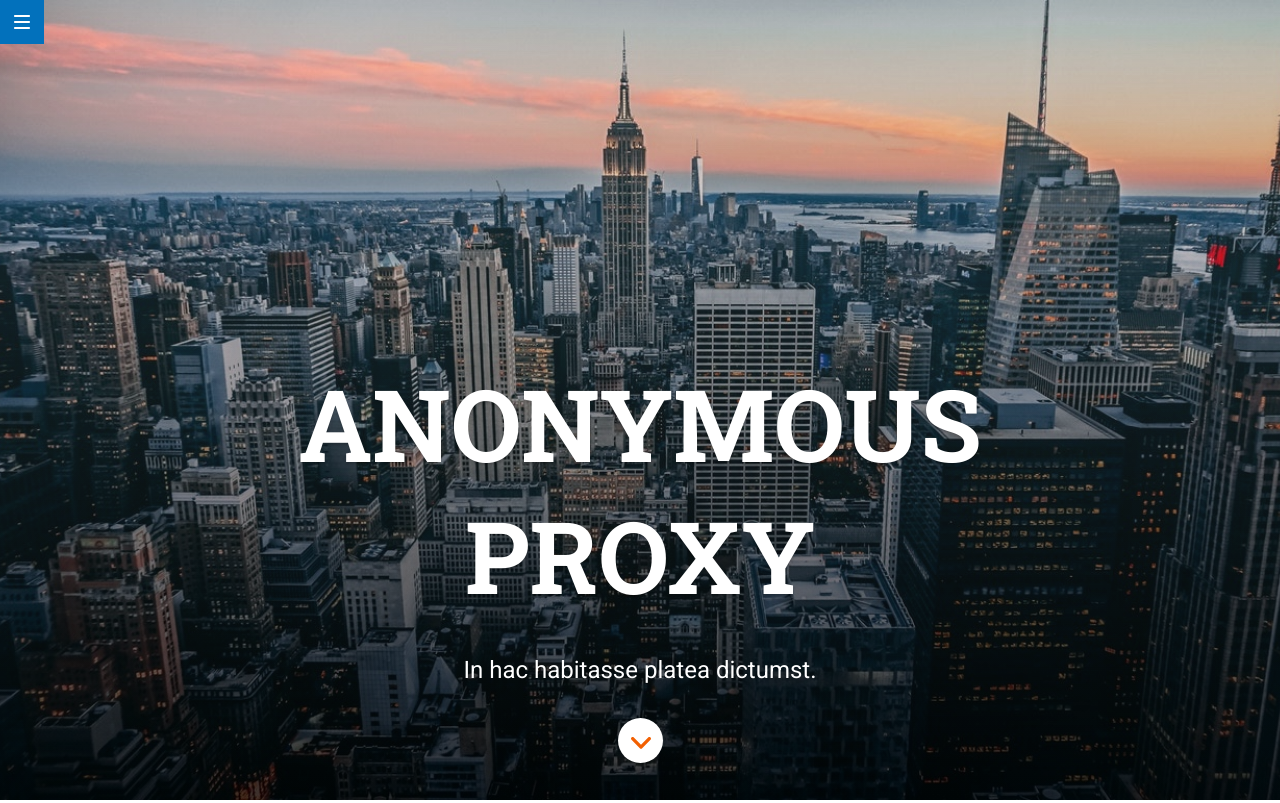
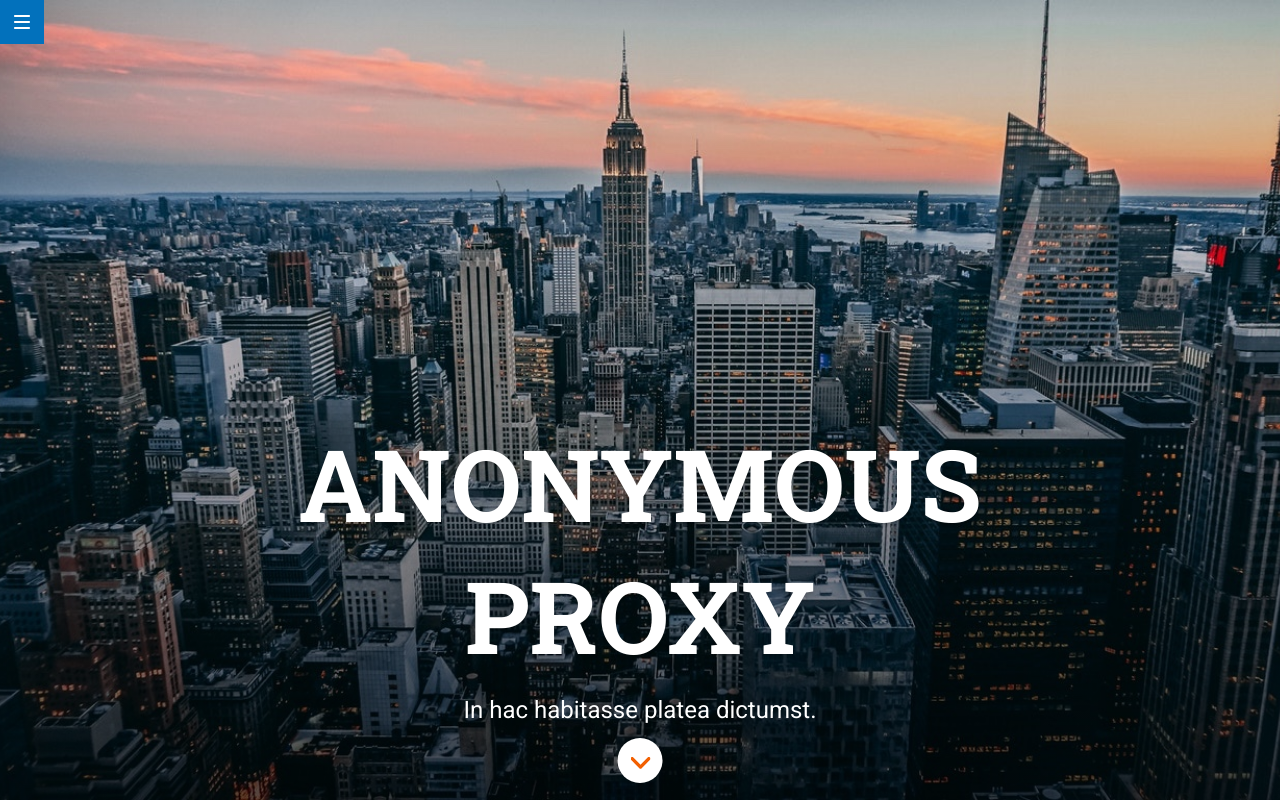
Before and after one commit to Adalab/modulo-1-evaluacion-final-GitTher, a website: page docs/index.html in a window 1280 px wide. Shown: the top 803 px of the page. Drawn offline with Linux system fonts and the light colour scheme.

Commit message:
update header and footer styles

```diff
--- a/docs/index.html
+++ b/docs/index.html
@@ -119,9 +119,9 @@
         </nav>
         <section class="copyright">
           <p class="copyright__year">&copy;2021</p>
-          <p class="copyright__claim">
+          <h5 class="copyright__claim">
             we <span class="copyright__claim--heart">❤︎</span> components
-          </p>
+          </h5>
         </section>
       </footer>
 
--- a/src/scss/core/_mixins.scss
+++ b/src/scss/core/_mixins.scss
@@ -6,7 +6,7 @@
   }
 }
 @mixin desktop {
-  @media (min-width: 1200px) {
+  @media (min-width: 1280px) {
     @content;
   }
 }
--- a/src/scss/layout/_header.scss
+++ b/src/scss/layout/_header.scss
@@ -1,6 +1,12 @@
 .header {
   height: 100vh;
-  background: url(../images/cover.jpg) center/cover no-repeat;
+
+  background: linear-gradient(
+      to bottom,
+      rgba(255, 255, 255, 0),
+      rgba(0, 0, 0, 0.3)
+    ),
+    url(../images/cover.jpg) center/cover no-repeat;
 }
 
 .menu {
@@ -14,17 +20,15 @@
 }
 
 .hero {
-  height: 100%;
+  height: 50%;
+  position: absolute;
+  bottom: 0;
+  left: 50%;
+  transform: translateX(-50%);
   display: flex;
   flex-direction: column;
   align-items: center;
   justify-content: space-evenly;
-  background-blend-mode: multiply;
-  background-image: linear-gradient(
-    to bottom,
-    rgba(255, 255, 255, 0.1),
-    rgba(0, 0, 0, 0.5)
-  );
 
   &__title {
     color: $color_white;
@@ -35,7 +39,6 @@
     text-shadow: 0 2px 3px rgba($color: #000000, $alpha: 0.2);
     text-align: center;
     text-transform: uppercase;
-    margin-top: 60%;
 
     @include tablet {
       font-size: 80px;
@@ -45,8 +48,8 @@
     @include desktop {
       font-size: 100px;
       line-height: 132px;
-      margin-top: 25%;
-      width: 730px;
+      // margin-top: 25%;
+      // width: 730px;
     }
   }
 
```
Also changed, not shown: src/html/partials/footer.html (+2 -2 lines), docs/assets/css/main.css.
